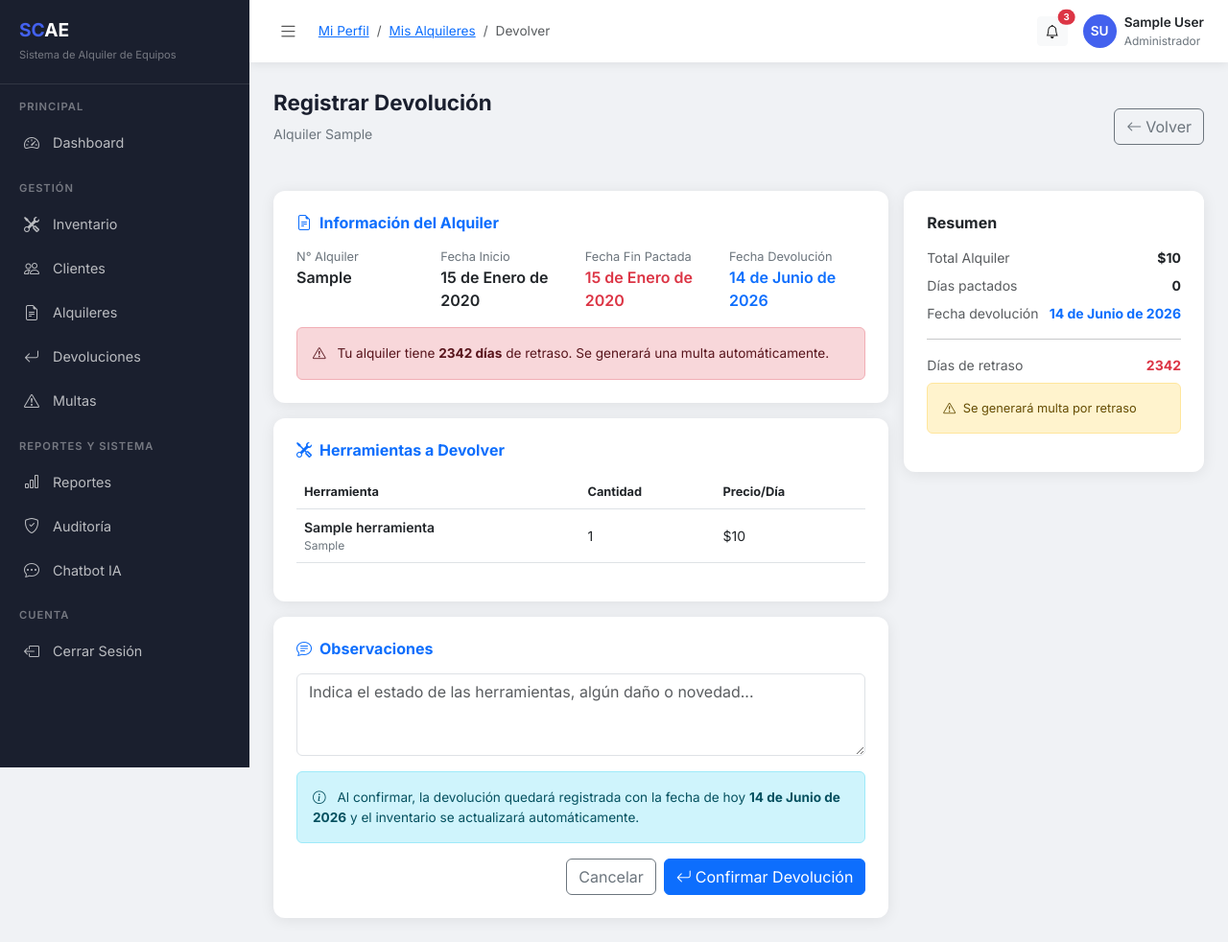
After one commit to dwarf-03/SCAE, a Django app: page /clientes/devolver/1/ in a window 1280 px wide. The commit adds this page. Shown: the whole page at 96% size. Run offline with Django 5.2, Linux system fonts and the light colour scheme; a user stored in the database is signed in; tables that the repository leaves empty hold one stand-in row (values such as "Sample post").

Commit message:
feat(clientes): agregar devoluciones y pago de multas

```diff
--- a/clientes/urls.py
+++ b/clientes/urls.py
@@ -20,4 +20,10 @@ urlpatterns = [
     path('solicitar-alquiler/', views.solicitar_alquiler, name='solicitar_alquiler'),
     path('editar-perfil/', views.editar_perfil, name='editar_perfil'),
     path('cambiar-password/', views.cambiar_password, name='cambiar_password'),
+
+    # Devolución desde cliente
+    path('devolver/<int:pk>/', views.solicitar_devolucion, name='solicitar_devolucion'),
+
+    # Pago de multa desde cliente
+    path('pagar-multa/<int:pk>/', views.pagar_multa_cliente, name='pagar_multa_cliente'),
 ]
--- a/clientes/views.py
+++ b/clientes/views.py
@@ -358,3 +358,162 @@ def cambiar_password(request):
             return redirect('login')
 
     return render(request, 'clientes/cambiar_password.html')
+
+@login_required
+def solicitar_devolucion(request, pk):
+    from alquileres.models import Alquiler
+    from devoluciones.models import Devolucion, DetalleDevolucion
+    from inventario.models import Herramienta
+    from django.db import models
+
+    try:
+        cliente = Cliente.objects.get(usuario=request.user)
+    except Cliente.DoesNotExist:
+        return redirect('login')
+
+    # Solo puede devolver sus propios alquileres activos
+    alquiler = get_object_or_404(Alquiler, pk=pk, cliente=cliente, estado='activo')
+
+    if request.method == 'POST':
+        try:
+            # Fecha de hoy como fecha de devolución
+            hoy = timezone.now().date()
+
+            # Calcula si hay retraso
+            dias_retraso = 0
+            tiene_multa = False
+            if hoy > alquiler.fecha_fin:
+                dias_retraso = (hoy - alquiler.fecha_fin).days
+                tiene_multa = True
+
+            # Crea la devolución
+            devolucion = Devolucion.objects.create(
+                alquiler=alquiler,
+                recibido_por=request.user,
+                fecha_devolucion=hoy,
+                estado='completa',
+                tiene_multa=tiene_multa,
+                observaciones=request.POST.get('observaciones'),
+            )
+
+            # Procesa cada herramienta
+            for detalle in alquiler.detalles.all():
+                DetalleDevolucion.objects.create(
+                    devolucion=devolucion,
+                    detalle_alquiler=detalle,
+                    cantidad_devuelta=detalle.cantidad,
+                    condicion='bueno',
+                )
+
+                # Actualiza inventario
+                Herramienta.objects.filter(pk=detalle.herramienta.pk).update(
+                    cantidad_disponible=models.F('cantidad_disponible') + detalle.cantidad,
+                    cantidad_alquilada=models.Case(
+                        models.When(
+                            cantidad_alquilada__gte=detalle.cantidad,
+                            then=models.F('cantidad_alquilada') - detalle.cantidad
+                        ),
+                        default=0,
+                        output_field=models.PositiveIntegerField()
+                    )
+                )
+
+            # Actualiza estado del alquiler
+            alquiler.estado = 'devuelto'
+            alquiler.fecha_devolucion_real = hoy
+            alquiler.save()
+
+            # Genera multa si hay retraso
+            if tiene_multa:
+                from multas.models import Multa, ConfiguracionMulta
+                from django.db.models import Sum
+                config = ConfiguracionMulta.objects.filter(activo=True).first()
+                valor_dia = config.valor_por_dia if config else 50000
+                dias_con_gracia = max(0, dias_retraso - (config.dias_gracia if config else 0))
+
+                if dias_con_gracia > 0:
+                    Multa.objects.create(
+                        alquiler=alquiler,
+                        cliente=cliente,
+                        fecha_vencimiento=alquiler.fecha_fin,
+                        fecha_devolucion=hoy,
+                        dias_retraso=dias_con_gracia,
+                        valor_por_dia=valor_dia,
+                        monto_total=valor_dia * dias_con_gracia,
+                        registrado_por=request.user,
+                    )
+                    # Actualiza deuda del cliente
+                    multas_pendientes = Multa.objects.filter(
+                        cliente=cliente, estado='pendiente'
+                    ).aggregate(total=Sum('monto_total'))['total'] or 0
+                    cliente.deuda_total = multas_pendientes
+                    cliente.tiene_deuda = True
+                    cliente.save()
+
+                    messages.warning(request, f'Se generó una multa por {dias_con_gracia} días de retraso.')
+
+            messages.success(request, 'Devolución registrada exitosamente.')
+            return redirect('clientes:mis_devoluciones')
+
+        except Exception as e:
+            messages.error(request, f'Error al registrar devolución: {str(e)}')
+
+    return render(request, 'clientes/solicitar_devolucion.html', {
+        'alquiler': alquiler,
+        'detalles': alquiler.detalles.select_related('herramienta').all(),
+        'hoy': timezone.now().date(),
+    })
+
+
+@login_required
+def pagar_multa_cliente(request, pk):
+    from multas.models import Multa, PagoMulta
+
+    try:
+        cliente = Cliente.objects.get(usuario=request.user)
+    except Cliente.DoesNotExist:
+        return redirect('login')
+
+    # Solo puede pagar sus propias multas pendientes
+    multa = get_object_or_404(Multa, pk=pk, cliente=cliente, estado='pendiente')
+
+    if request.method == 'POST':
+        try:
+            comprobante = request.FILES.get('comprobante')
+            metodo_pago = request.POST.get('metodo_pago')
+            referencia = request.POST.get('referencia')
+
+            if not comprobante:
+                messages.error(request, 'Debes subir el comprobante de pago.')
+                return redirect('clientes:pagar_multa_cliente', pk=pk)
+
+            # Registra el pago con comprobante
+            PagoMulta.objects.create(
+                multa=multa,
+                monto=multa.monto_total,
+                metodo_pago=metodo_pago,
+                referencia=referencia,
+                registrado_por=request.user,
+                comprobante=comprobante,
+            )
+
+            # Marca como pagada
+            multa.estado = 'pagada'
+            multa.save()
+
+            # Actualiza deuda del cliente
+            from django.db.models import Sum
+            multas_pendientes = Multa.objects.filter(
+                cliente=cliente, estado='pendiente'
+            ).aggregate(total=Sum('monto_total'))['total'] or 0
+            cliente.deuda_total = multas_pendientes
+            cliente.tiene_deuda = multas_pendientes > 0
+            cliente.save()
+
+            messages.success(request, 'Pago registrado. El administrador verificará tu comprobante.')
+            return redirect('clientes:mis_multas')
+
+        except Exception as e:
+            messages.error(request, f'Error al registrar pago: {str(e)}')
+
+    return render(request, 'clientes/pagar_multa_cliente.html', {'multa': multa})
--- /dev/null
+++ b/templates/clientes/solicitar_devolucion.html
@@ -0,0 +1,168 @@
+{% extends 'base/base.html' %}
+
+{% block title %}Registrar Devolución{% endblock %}
+
+{% block breadcrumb %}
+<li class="breadcrumb-item"><a href="{% url 'clientes:mi_perfil' %}">Mi Perfil</a></li>
+<li class="breadcrumb-item"><a href="{% url 'clientes:mis_alquileres' %}">Mis Alquileres</a></li>
+<li class="breadcrumb-item active">Devolver</li>
+{% endblock %}
+
+{% block content %}
+
+<div class="d-flex justify-content-between align-items-center mb-4">
+    <div>
+        <div class="page-title">Registrar Devolución</div>
+        <div class="page-subtitle">Alquiler {{ alquiler.numero }}</div>
+    </div>
+    <a href="{% url 'clientes:mis_alquileres' %}" class="btn btn-outline-secondary">
+        <i class="bi bi-arrow-left me-1"></i>Volver
+    </a>
+</div>
+
+<div class="row g-3">
+
+    <div class="col-xl-8">
+
+        <!-- Info alquiler -->
+        <div class="card mb-3">
+            <div class="card-body p-4">
+                <h6 class="fw-bold text-primary mb-3">
+                    <i class="bi bi-file-earmark-text me-2"></i>Información del Alquiler
+                </h6>
+                <div class="row g-2">
+                    <div class="col-md-3">
+                        <div style="font-size:0.8rem; color:#6c757d;">N° Alquiler</div>
+                        <div class="fw-semibold">{{ alquiler.numero }}</div>
+                    </div>
+                    <div class="col-md-3">
+                        <div style="font-size:0.8rem; color:#6c757d;">Fecha Inicio</div>
+                        <div class="fw-semibold">{{ alquiler.fecha_inicio }}</div>
+                    </div>
+                    <div class="col-md-3">
+                        <div style="font-size:0.8rem; color:#6c757d;">Fecha Fin Pactada</div>
+                        <div class="fw-semibold {% if alquiler.esta_vencido %}text-danger{% endif %}">
+                            {{ alquiler.fecha_fin }}
+                        </div>
+                    </div>
+                    <div class="col-md-3">
+                        <div style="font-size:0.8rem; color:#6c757d;">Fecha Devolución</div>
+                        <div class="fw-semibold text-primary">{{ hoy }}</div>
+                    </div>
+                </div>
+
+                {% if alquiler.esta_vencido %}
+                <div class="alert alert-danger mt-3 mb-0" style="font-size:0.85rem;">
+                    <i class="bi bi-exclamation-triangle me-2"></i>
+                    Tu alquiler tiene <strong>{{ alquiler.dias_vencidos }} días</strong> de retraso.
+                    Se generará una multa automáticamente.
+                </div>
+                {% endif %}
+            </div>
+        </div>
+
+        <!-- Herramientas a devolver -->
+        <div class="card mb-3">
+            <div class="card-body p-4">
+                <h6 class="fw-bold text-primary mb-3">
+                    <i class="bi bi-tools me-2"></i>Herramientas a Devolver
+                </h6>
+                <table class="table align-middle">
+                    <thead style="background:#f8f9fa; font-size:0.8rem; color:#6c757d;">
+                        <tr>
+                            <th>Herramienta</th>
+                            <th>Cantidad</th>
+                            <th>Precio/Día</th>
+                        </tr>
+                    </thead>
+                    <tbody>
+                        {% for detalle in detalles %}
+                        <tr style="font-size:0.875rem;">
+                            <td>
+                                <div class="fw-semibold">{{ detalle.herramienta.nombre }}</div>
+                                <div style="font-size:0.75rem; color:#6c757d;">{{ detalle.herramienta.codigo }}</div>
+                            </td>
+                            <td>{{ detalle.cantidad }}</td>
+                            <td>${{ detalle.precio_diario|floatformat:0 }}</td>
+                        </tr>
+                        {% endfor %}
+                    </tbody>
+                </table>
+            </div>
+        </div>
+
+        <!-- Observaciones -->
+        <div class="card">
+            <div class="card-body p-4">
+                <form method="POST">
+                    {% csrf_token %}
+                    <h6 class="fw-bold text-primary mb-3">
+                        <i class="bi bi-chat-text me-2"></i>Observaciones
+                    </h6>
+                    <textarea name="observaciones" class="form-control mb-3" rows="3"
+                              placeholder="Indica el estado de las herramientas, algún daño o novedad..."></textarea>
+
+                    <div class="alert alert-info" style="font-size:0.85rem;">
+                        <i class="bi bi-info-circle me-2"></i>
+                        Al confirmar, la devolución quedará registrada con la fecha de hoy
+                        <strong>{{ hoy }}</strong> y el inventario se actualizará automáticamente.
+                    </div>
+
+                    <div class="d-flex gap-2 justify-content-end">
+                        <a href="{% url 'clientes:mis_alquileres' %}" class="btn btn-outline-secondary">
+                            Cancelar
+                        </a>
+                        <button type="submit" class="btn btn-primary">
+                            <i class="bi bi-arrow-return-left me-1"></i>Confirmar Devolución
+                        </button>
+                    </div>
+                </form>
+            </div>
+        </div>
+
+    </div>
+
+    <!-- Panel resumen -->
+    <div class="col-xl-4">
+        <div class="card" style="position:sticky; top:80px;">
+            <div class="card-body p-4">
+                <h6 class="fw-bold mb-3">Resumen</h6>
+
+                <div class="d-flex justify-content-between mb-2" style="font-size:0.875rem;">
+                    <span class="text-muted">Total Alquiler</span>
+                    <strong>${{ alquiler.total|floatformat:0 }}</strong>
+                </div>
+                <div class="d-flex justify-content-between mb-2" style="font-size:0.875rem;">
+                    <span class="text-muted">Días pactados</span>
+                    <strong>{{ alquiler.dias_alquiler }}</strong>
+                </div>
+                <div class="d-flex justify-content-between mb-2" style="font-size:0.875rem;">
+                    <span class="text-muted">Fecha devolución</span>
+                    <strong class="text-primary">{{ hoy }}</strong>
+                </div>
+
+                {% if alquiler.esta_vencido %}
+                <hr>
+                <div class="d-flex justify-content-between mb-2" style="font-size:0.875rem;">
+                    <span class="text-muted">Días de retraso</span>
+                    <strong class="text-danger">{{ alquiler.dias_vencidos }}</strong>
+                </div>
+                <div class="alert alert-warning mt-2" style="font-size:0.8rem;">
+                    <i class="bi bi-exclamation-triangle me-1"></i>
+                    Se generará multa por retraso
+                </div>
+                {% else %}
+                <hr>
+                <div class="alert alert-success mt-2" style="font-size:0.8rem;">
+                    <i class="bi bi-check-circle me-1"></i>
+                    Devolución a tiempo ✓
+                </div>
+                {% endif %}
+
+            </div>
+        </div>
+    </div>
+
+</div>
+
+{% endblock %}
```
Also changed, not shown: templates/clientes/mis_alquileres.html (+12 -2 lines), templates/clientes/mis_multas.html (+11 -3 lines), templates/clientes/pagar_multa_cliente.html (added, +96 -0 lines).
